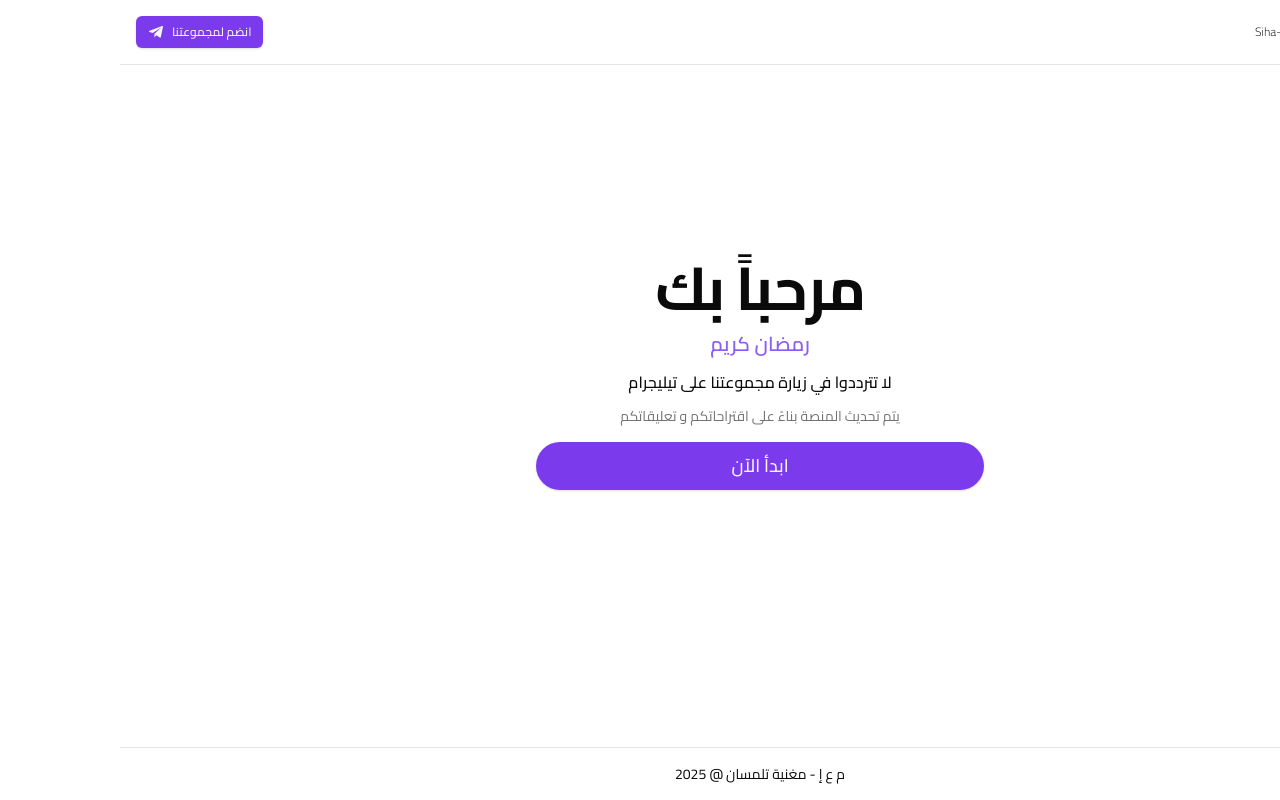
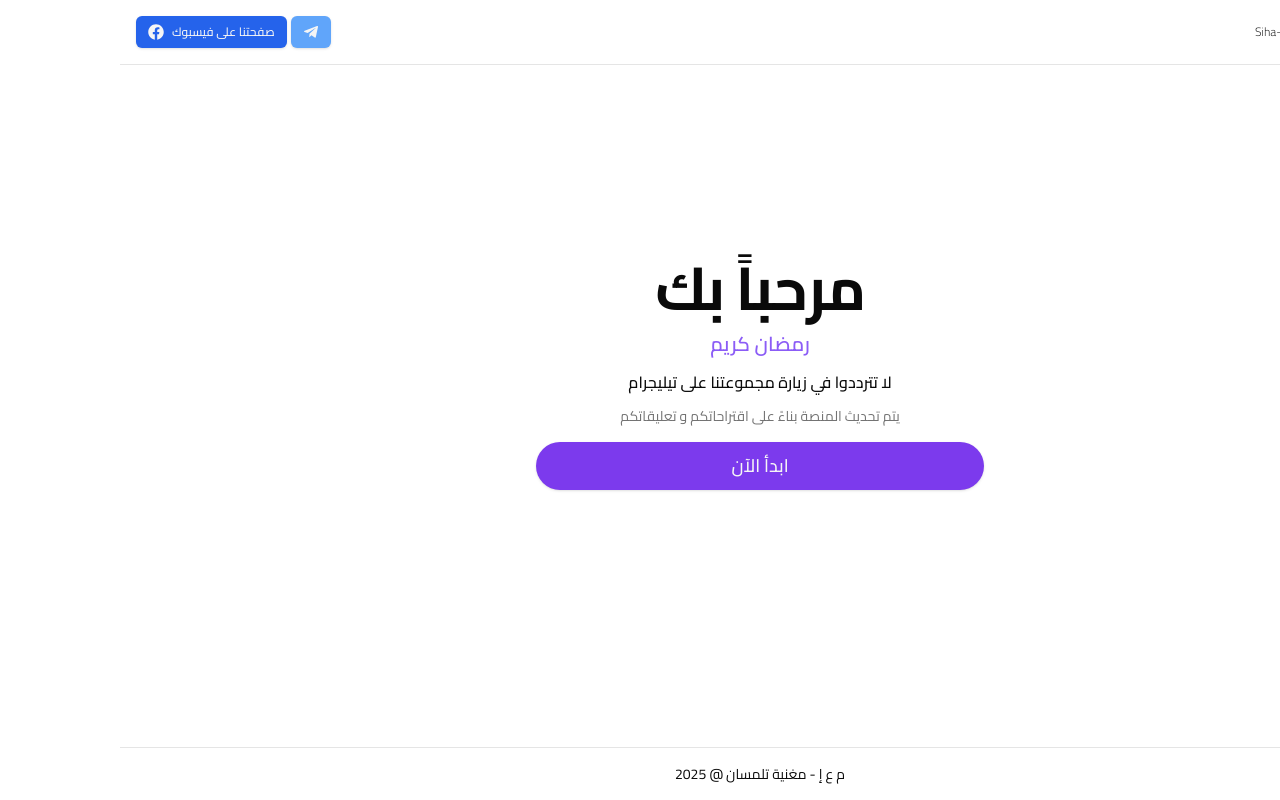
Before and after one commit to seddarmohammed/seddar-siha-salary, a Next.js app: page / in a window 1280 px wide. Built offline with nearby package versions, Linux system fonts and the light colour scheme.

Commit message:
change 14

```diff
--- a/src/components/Header.tsx
+++ b/src/components/Header.tsx
@@ -1,9 +1,8 @@
-// src/components/Header.tsx
 "use client";
 
 import { Button } from "@/components/ui/button";
 import Link from "next/link";
-import { FaTelegramPlane } from "react-icons/fa";
+import { FaTelegramPlane, FaFacebook } from "react-icons/fa";
 
 export function Header() {
   return (
@@ -15,8 +14,8 @@ export function Header() {
           </div>
           <span className="font-light text-xs">Siha-Salary</span>
         </Link>
-        <nav className="flex gap-6 items-center">
-          <Button className="bg-violet-600 text-neutral-100" size="sm" asChild>
+        <nav className="flex gap-1 items-center">
+          <Button className="bg-blue-400 text-neutral-100" size="sm" asChild>
             <Link
               href="https://t.me/+hHSke5Ft7hA3NjA0"
               target="_blank"
@@ -24,7 +23,18 @@ export function Header() {
               className="flex flex-row-reverse items-center gap-2"
             >
               <FaTelegramPlane className="h-4 w-4" />
-              <span>انضم لمجموعتنا</span>
+              {/* <span>انضم لمجموعتنا</span> */}
+            </Link>
+          </Button>
+          <Button className="bg-blue-600 text-neutral-100" size="sm" asChild>
+            <Link
+              href="https://facebook.com/share/16DKzAGzQk/" // Replace with your actual Facebook group URL
+              target="_blank"
+              rel="noopener noreferrer"
+              className="flex flex-row-reverse items-center gap-2"
+            >
+              <FaFacebook className="h-4 w-4" />
+              <span>صفحتنا على فيسبوك</span>
             </Link>
           </Button>
         </nav>
```
Also changed, not shown: src/app/page.tsx (+34 -28 lines).
